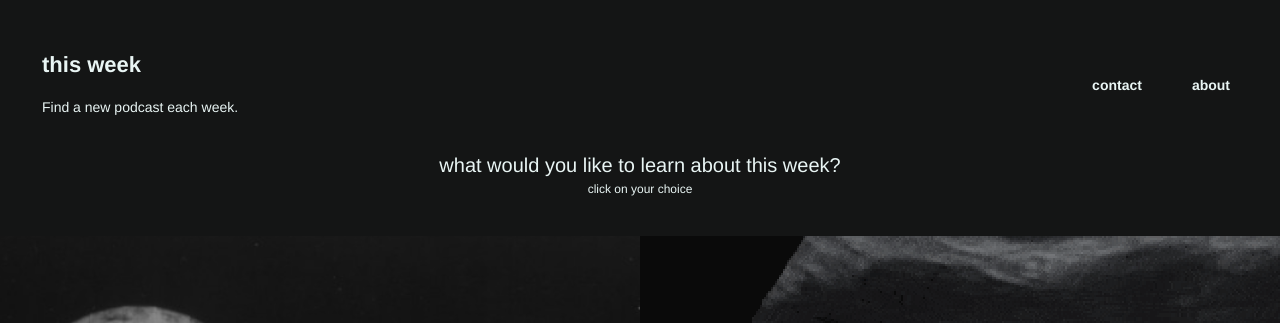
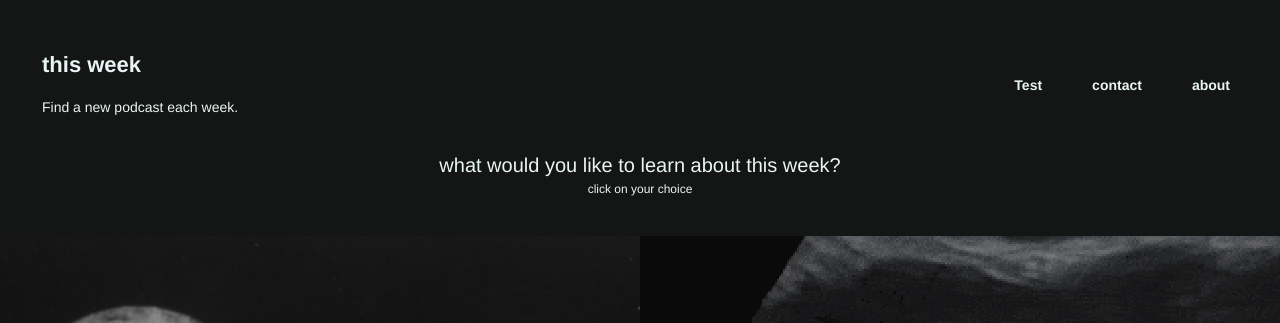
Before and after one commit to JoshTristram/thisweek, a Jekyll site: the page built from index.html, in a window 1280 px wide. Shown: the top 323 px of the page. Built offline with Jekyll 4.4.1, drawn with Linux system fonts in a browser that asks for light colours.

Commit message:
Updated '_data/navigation.yml' via CloudCannon

```diff
--- a/_data/navigation.yml
+++ b/_data/navigation.yml
@@ -1,4 +1,6 @@
 - name: about
-  link: #
+  link:
 - name: contact
-  link: #
+  link:
+- name: Test
+  link: 'mailto:josh@surgenz.com'
```
